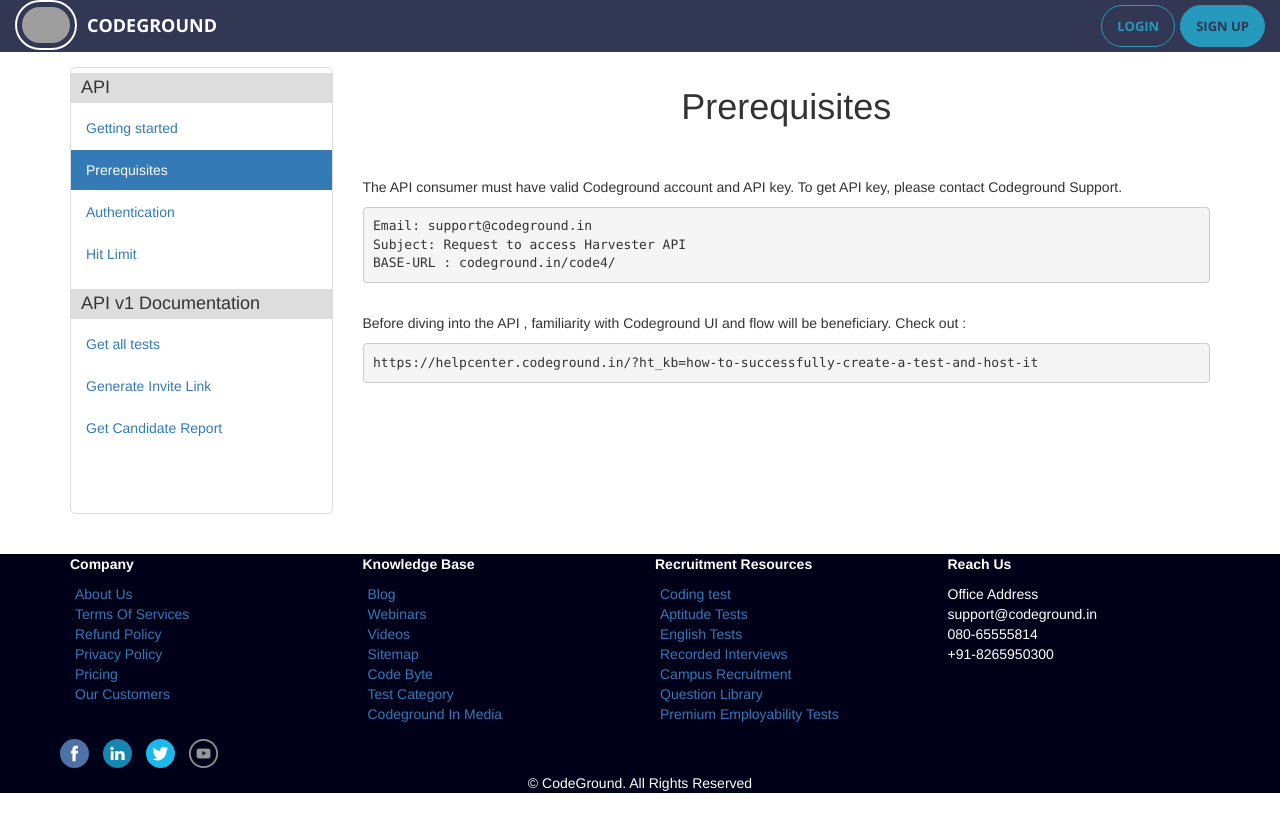
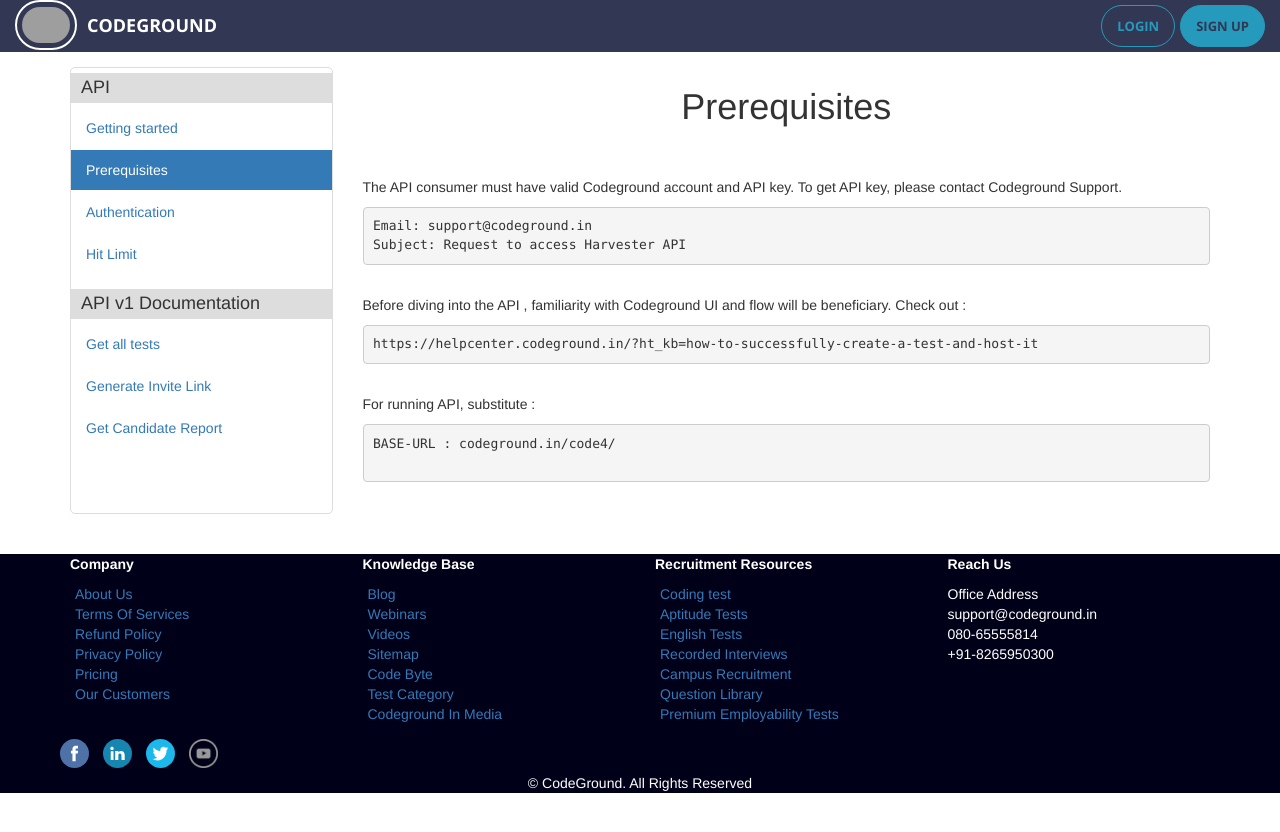
Before and after one commit to shubham18rastogi/CodeGround-API-documentation-, a Jekyll site: the page built from prerequisites.md, in a window 1280 px wide. Shown: the top 832 px of the page. Built offline with Jekyll 4.4.1, drawn with Linux system fonts in a browser that asks for light colours; grey boxes are pictures that could not be loaded.

Commit message:
code clean up-2

````diff
--- a/_config.yml
+++ b/_config.yml
@@ -8,7 +8,7 @@ getCandidateReportClass: null
 liveApiClass: null
 prerequisitesClass: null
 
-baseurl: ""
+baseurl: "shu111"
 
 
 # Build settings
--- a/prerequisites.md
+++ b/prerequisites.md
@@ -9,10 +9,15 @@ The API consumer must have valid Codeground account and API key. To get API key,
 ```
 Email: support@codeground.in
 Subject: Request to access Harvester API
-BASE-URL : codeground.in/code4/
 ```
 <br>
 Before diving into the API , familiarity with Codeground UI and flow will be beneficiary. Check out :
 ```
 https://helpcenter.codeground.in/?ht_kb=how-to-successfully-create-a-test-and-host-it
 ```
+<br>
+For running API, substitute :
+```
+BASE-URL : codeground.in/code4/
+
+```
````
